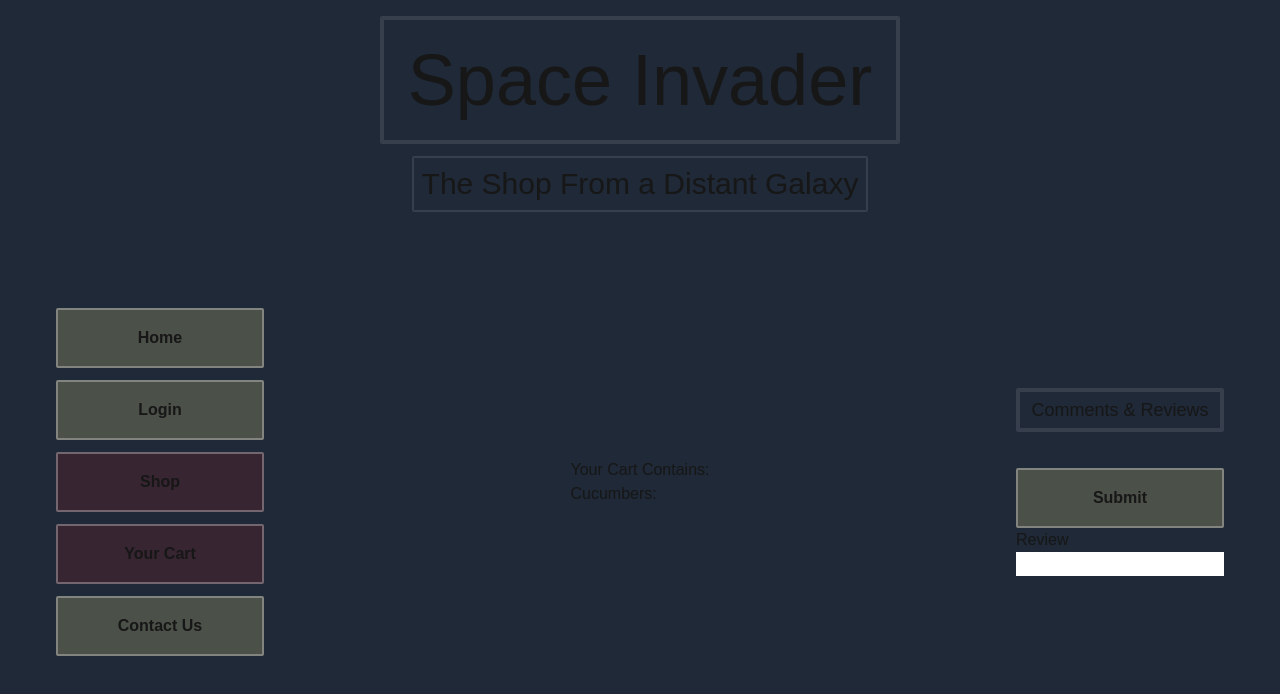
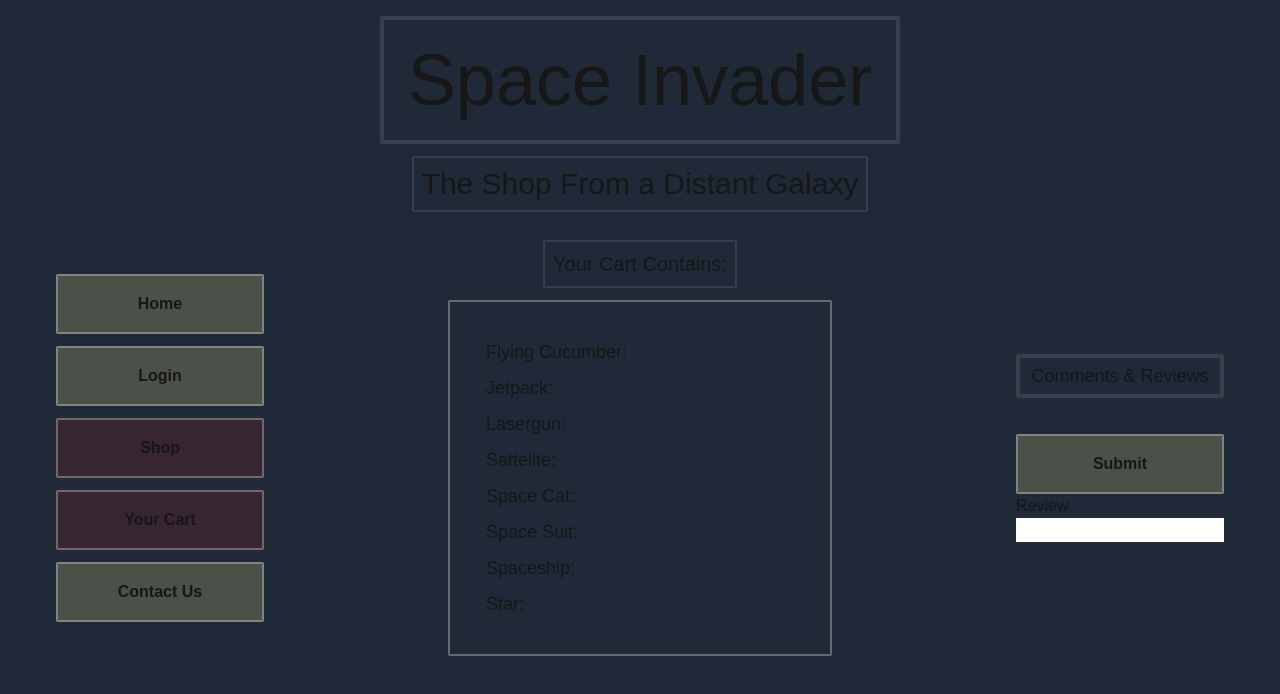
Before and after one commit to MichihideS/sti_Web-API-Backend_projektarbete-frontendv2, a Next.js app: page /customer-cart in a window 1280 px wide. Shown: the top 694 px of the page. Built offline with nearby package versions, Linux system fonts and the light colour scheme; no server answers.

Commit message:
fix finals changes on customer-cart so everything is displayed and updated when something is added and fixed contact screen with dummy text

```diff
--- a/app/(store)/customer-cart/page.tsx
+++ b/app/(store)/customer-cart/page.tsx
@@ -1,4 +1,5 @@
 "use client"
+import CartItems from "@/app/_components/CartItems"
 import LeftSideMenu from "@/app/_components/LeftSideMenu"
 import MainTitle from "@/app/_components/MainTitle"
 import RightSideReview from "@/app/_components/RightSideReview"
@@ -17,9 +18,7 @@ export default function CustomerCart() {
 	}, [user]) // Dependency array listens to changes in `user`
 
 	/**
-	 * Async Function that retrieves all the reviews from the database with corresponding user.
-	 * It will split the 2 strings with span so different styling options can be added to each string
-	 * and will then add it to the final reviews that contains all the reviews with stylings.
+	 * Async Function that retrieves the cart from the database with corresponding user.
 	 */
 	async function getCart() {
 		const response = await fetch(`http://localhost:8080/api/v1/user/${user}`)
@@ -39,9 +38,72 @@ export default function CustomerCart() {
 			<div className="flex justify-between items-center mb-36">
 				<LeftSideMenu />
 
-				<div>
-					<p>Your Cart Contains:</p>
-					<div>Cucumbers: {cartBody[0]} </div>
+				<div className="flex flex-col justify-center items-center">
+					<p
+						className="
+			    	text-xl
+    				rounded-sm
+						border-2
+						border-solid
+					border-white
+						border-opacity-10
+    				p-2
+    				mb-3
+						"
+					>
+						Your Cart Contains:
+					</p>
+					<div
+						className="
+						p-8
+						w-96
+						rounded-sm
+						border-2
+						border-solid
+					border-white
+						border-opacity-30
+						"
+					>
+						<div className="flex flex-row justify-between">
+							<CartItems title={"Flying Cucumber:"}></CartItems>
+							<div className="p-1 text-lg">{cartBody[0]}</div>
+						</div>
+
+						<div className="flex flex-row justify-between">
+							<CartItems title={"Jetpack:"}></CartItems>
+							<div className="p-1 text-lg">{cartBody[1]}</div>
+						</div>
+
+						<div className="flex flex-row justify-between">
+							<CartItems title={"Lasergun:"}></CartItems>
+							<div className="p-1 text-lg">{cartBody[2]}</div>
+						</div>
+
+						<div className="flex flex-row justify-between">
+							<CartItems title={"Sattelite:"}></CartItems>
+							<div className="p-1 text-lg">{cartBody[3]}</div>
+						</div>
+
+						<div className="flex flex-row justify-between">
+							<CartItems title={"Space Cat:"}></CartItems>
+							<div className="p-1 text-lg">{cartBody[4]}</div>
+						</div>
+
+						<div className="flex flex-row justify-between">
+							<CartItems title={"Space Suit:"}></CartItems>
+							<div className="p-1 text-lg">{cartBody[5]}</div>
+						</div>
+
+						<div className="flex flex-row justify-between">
+							<CartItems title={"Spaceship:"}></CartItems>
+							<div className="p-1 text-lg">{cartBody[6]}</div>
+						</div>
+
+						<div className="flex flex-row justify-between">
+							<CartItems title={"Star:"}></CartItems>
+							<div className="p-1 text-lg">{cartBody[7]}</div>
+						</div>
+					</div>
 				</div>
 
 				<div className="">
--- /dev/null
+++ b/app/_components/CartItems.tsx
@@ -0,0 +1,4 @@
+// Custom text for the cart items
+export default function CartItems({ title }: { title: string }) {
+	return <p className="p-1 text-lg">{title}</p>
+}
--- a/app/contact/page.tsx
+++ b/app/contact/page.tsx
@@ -1,16 +1,62 @@
 "use client"
 import LeftSideMenu from "../_components/LeftSideMenu"
 import MainTitle from "../_components/MainTitle"
+import RightSideReview from "../_components/RightSideReview"
 
 // Contact page
 export default function Contact() {
 	return (
-		<div className="h-screen flex flex-col bg-gray-800">
-			<div className="flex justify-center">
+		<div className="h-screen flex flex-col justify-between bg-gray-800">
+			<div className="flex justify-center items-start">
 				<MainTitle />
 			</div>
-			<div className="flex flex-row flex-grow items-center">
+			<div className="flex justify-between items-center mb-36">
 				<LeftSideMenu />
+
+				<div className="flex flex-col justify-center items-center">
+					<p
+						className="
+							text-xl
+							rounded-sm
+							border-2
+							border-solid
+						border-white
+							border-opacity-10
+							p-2
+							mb-3
+							"
+					>
+						Reach Us
+					</p>
+					<div
+						className="
+							p-8
+							w-96
+							rounded-sm
+							border-2
+							border-solid
+						border-white
+							border-opacity-30
+							"
+					>
+						<p className="p-1">
+							Lorem Ipsum is simply dummy text of the printing and typesetting
+							industry. Lorem Ipsum has been the industry&apos;s standard dummy
+							text ever since the 1500s, when an unknown printer took a galley
+							of type and scrambled it to make a type specimen book. It has
+							survived not only five centuries, but also the leap into
+							electronic typesetting, remaining essentially unchanged. It was
+							popularised in the 1960s with the release of Letraset sheets
+							containing Lorem Ipsum passages, and more recently with desktop
+							publishing software like Aldus PageMaker including versions of
+							Lorem Ipsum.
+						</p>
+					</div>
+				</div>
+
+				<div className="">
+					<RightSideReview />
+				</div>
 			</div>
 		</div>
 	)
```
